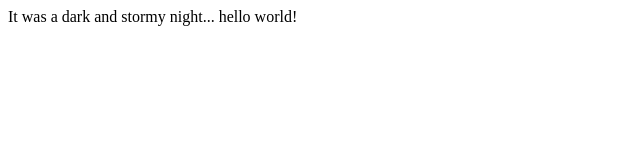
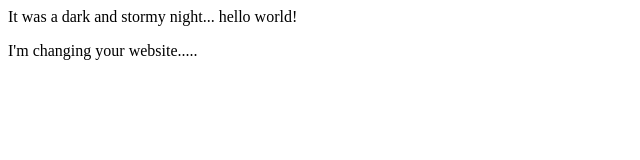
Before and after one commit to green8ball/fireside-story, a plain HTML site: page index.html in a window 1280 px wide. Shown: the whole page, without its empty margins (0-640 px from the left). Drawn offline with Linux system fonts and the light colour scheme.

Commit message:
another change

```diff
--- a/index.html
+++ b/index.html
@@ -4,5 +4,10 @@
             hello world!
         </p>
 
+        <p>
+            I'm changing your website.....
+
+        </p>
+
     </body>
 </html>
```
